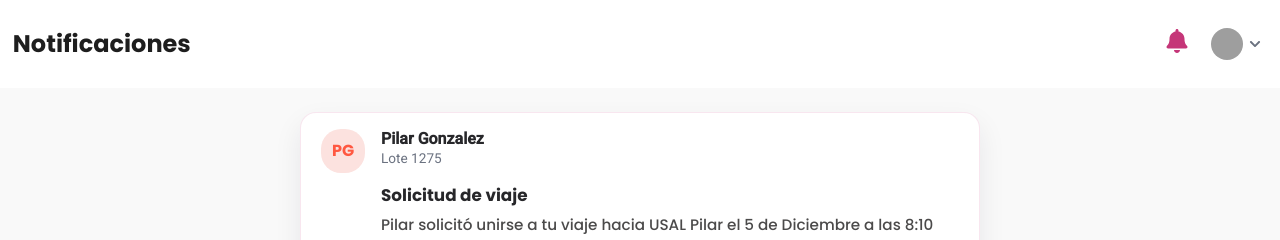
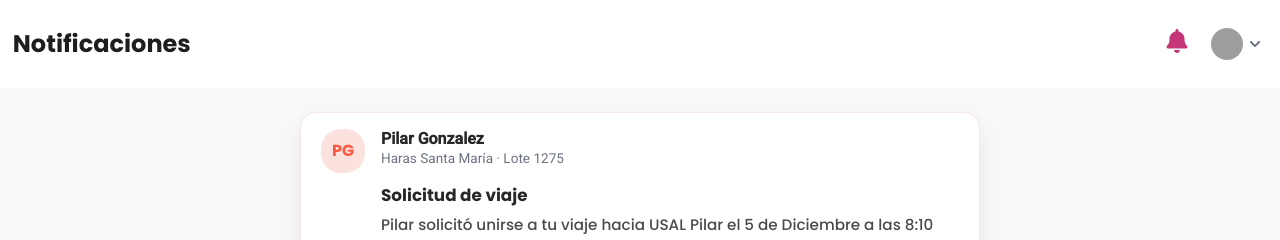
Before and after one commit to valenbarba/proyectoCarpooling, a React (Create React App) app: page /notificaciones in a window 1280 px wide. Shown: the top 240 px of the page. Built offline with nearby package versions, Linux system fonts and the light colour scheme; grey boxes are pictures that could not be loaded.

Commit message:
Normaliza datos de demostracion y reutiliza pasajeros

```diff
--- a/src/App.js
+++ b/src/App.js
@@ -23,15 +23,217 @@ const crearFechaRelativa = (diasDesdeHoy, horas, minutos) => {
   return fecha.toISOString();
 };
 
-const DATOS_DEMOSTRACION = {
-  barrio: {
-    nombre: "Haras Santa María",
+const PASAJEROS = {
+  sofiaGimenez: {
+    id: "pas-sofia",
+    nombre: "Sofía",
+    apellido: "Giménez",
+    avatar: "https://i.pravatar.cc/120?img=32",
+    barrio: "Haras Santa María",
+    lote: "1342",
+    telefono: "+54 9 11 4567-1234",
+    resenas: [
+      {
+        id: "res-sofia-1",
+        autor: "Martín F.",
+        comentario: "Muy puntual y respetuosa durante los viajes.",
       },
-  viajesDisponibles: [
       {
-      id: 1,
+        id: "res-sofia-2",
+        autor: "Laura P.",
+        comentario: "Siempre avisa con tiempo si surge algún cambio.",
+      },
+    ],
+  },
+  martinBustos: {
+    id: "pas-martin",
+    nombre: "Martín",
+    apellido: "Bustos",
+    avatar: "https://i.pravatar.cc/120?img=12",
+    barrio: "Haras Santa María",
+    lote: "1180",
+    telefono: "+54 9 11 4789-6654",
+    resenas: [
+      {
+        id: "res-martin-1",
+        autor: "Gonzalo H.",
+        comentario: "Buena comunicación y siempre llega con casco para la bici plegable.",
+      },
+      {
+        id: "res-martin-2",
+        autor: "Sofía G.",
+        comentario: "Compartimos viaje a diario, muy amable.",
+      },
+    ],
+  },
+  carlaNunez: {
+    id: "pas-carla",
+    nombre: "Carla",
+    apellido: "Nuñez",
+    barrio: "Haras Santa María",
+    lote: "1275",
+    telefono: "+54 9 11 5123-9087",
+    resenas: [
+      {
+        id: "res-carla-1",
+        autor: "Valentina R.",
+        comentario: "Siempre lleva mate y lo comparte con el grupo.",
+      },
+    ],
+  },
+  lauraSosa: {
+    id: "pas-laura",
+    nombre: "Laura",
+    apellido: "Sosa",
+    avatar: "https://i.pravatar.cc/120?img=5",
+    barrio: "Haras Santa María",
+    lote: "890",
+    telefono: "+54 9 11 4455-2266",
+    resenas: [
+      {
+        id: "res-laura-1",
+        autor: "Ignacio P.",
+        comentario: "Excelente compañera de viaje, muy organizada.",
+      },
+      {
+        id: "res-laura-2",
+        autor: "Carla N.",
+        comentario: "Siempre trae snacks para compartir.",
+      },
+    ],
+  },
+  gonzaloHerrera: {
+    id: "pas-gonzalo",
+    nombre: "Gonzalo",
+    apellido: "Herrera",
+    avatar: "https://i.pravatar.cc/120?img=39",
+    barrio: "Haras Santa María",
+    lote: "965",
+    telefono: "+54 9 11 4785-3344",
+    resenas: [
+      {
+        id: "res-gonzalo-1",
+        autor: "Martín B.",
+        comentario: "Siempre ayuda con el equipaje pesado.",
+      },
+    ],
+  },
+  elenaMartinez: {
+    id: "pas-elena",
+    nombre: "Elena",
+    apellido: "Martínez",
+    avatar: "https://i.pravatar.cc/120?img=16",
+    barrio: "Haras Santa María",
+    lote: "1042",
+    telefono: "+54 9 11 4332-9090",
+    resenas: [
+      {
+        id: "res-elena-1",
+        autor: "Valentina R.",
+        comentario: "Muy amable, suele compartir playlists.",
+      },
+    ],
+  },
+  diegoRossi: {
+    id: "pas-diego",
+    nombre: "Diego",
+    apellido: "Rossi",
+    avatar: "https://i.pravatar.cc/120?img=27",
+    barrio: "Haras Santa María",
+    lote: "765",
+    telefono: "+54 9 11 4556-7788",
+    resenas: [
+      {
+        id: "res-diego-1",
+        autor: "Laura S.",
+        comentario: "Siempre ofrece ayuda para coordinar la logística.",
+      },
+    ],
+  },
+  luciaQuintana: {
+    id: "pas-lucia",
+    nombre: "Lucía",
+    apellido: "Quintana",
+    avatar: "https://i.pravatar.cc/120?img=48",
+    barrio: "Haras Santa María",
+    lote: "810",
+    telefono: "+54 9 11 4677-2211",
+    resenas: [
+      {
+        id: "res-lucia-1",
+        autor: "Diego R.",
+        comentario: "Gran compañía, le encanta conversar de música.",
+      },
+    ],
+  },
+  pilarGonzalez: {
+    id: "pas-pilar",
+    nombre: "Pilar",
+    apellido: "Gonzalez",
+    barrio: "Haras Santa María",
+    lote: "1275",
+    telefono: "+54 9 11 4899-1188",
+    resenas: [
+      {
+        id: "res-pilar-1",
+        autor: "Laura S.",
+        comentario: "Excelente compañera de viaje, siempre avisa si se retrasa.",
+      },
+      {
+        id: "res-pilar-2",
+        autor: "Ignacio P.",
+        comentario: "Muy buena onda y respeta los horarios.",
+      },
+    ],
+  },
+  lautarMartinez: {
+    id: "cond-lautaro",
     nombre: "Lautaro",
-      sigla: "M",
+    apellido: "Martínez",
+    barrio: "Haras Santa María",
+    lote: "1190",
+    telefono: "+54 9 11 5012-8899",
+  },
+  anaSuarez: {
+    id: "cond-ana",
+    nombre: "Ana",
+    apellido: "Suarez",
+    barrio: "Haras Santa María",
+    lote: "1260",
+    telefono: "+54 9 11 4455-8899",
+  },
+  valentinaRuiz: {
+    id: "cond-valentina",
+    nombre: "Valentina",
+    apellido: "Ruiz",
+    barrio: "Haras Santa María",
+    lote: "1345",
+    telefono: "+54 9 11 4000-7788",
+  },
+  martinFernandez: {
+    id: "cond-martin",
+    nombre: "Martín",
+    apellido: "Fernández",
+    barrio: "Haras Santa María",
+    lote: "1080",
+    telefono: "+54 9 11 4789-1122",
+  },
+  lauraGimenez: {
+    id: "cond-laura-g",
+    nombre: "Laura",
+    apellido: "Gimenez",
+    barrio: "Haras Santa María",
+    lote: "990",
+    telefono: "+54 9 11 4111-2000",
+  },
+};
+
+const obtenerSigla = (persona) => persona?.nombre?.[0]?.toUpperCase() || "?";
+
+const VIAJES_DISPONIBLES_BASE = [
+  {
+    id: "disp-1",
+    conductorId: "lautarMartinez",
     destino: "USAL Pilar",
     fecha: "9 de Diciembre · 8:00 hrs",
     comentario: "Punto de encuentro en la entrada principal del barrio.",
@@ -39,9 +241,8 @@ const DATOS_DEMOSTRACION = {
     reviewsCount: 26,
   },
   {
-      id: 2,
-      nombre: "Ana",
-      sigla: "A",
+    id: "disp-2",
+    conductorId: "anaSuarez",
     destino: "Plaza Italia",
     fecha: "8 de Diciembre · 17:00 hrs",
     precio: "$1800 / asiento",
@@ -50,9 +251,8 @@ const DATOS_DEMOSTRACION = {
     reviewsCount: 18,
   },
   {
-      id: 3,
-      nombre: "Valentina",
-      sigla: "V",
+    id: "disp-3",
+    conductorId: "valentinaRuiz",
     destino: "Escobar centro",
     fecha: "6 de Diciembre · 9:00",
     precio: "$1500 / asiento",
@@ -60,78 +260,21 @@ const DATOS_DEMOSTRACION = {
     rating: 5,
     reviewsCount: 32,
   },
-  ],
-  viajesPropios: [
+];
+
+const VIAJES_PROPIOS_BASE = [
   {
     id: "prop-1",
     destino: "USAL Pilar",
     fecha: crearFechaRelativa(2, 8, 15),
     puntoEncuentro: "Garita Norte - Lote 1260",
     direccion: "Champagnat 1599",
-      pasajerosConfirmados: 2,
     capacidadTotal: 3,
     notas: "Salgo puntual, llevar cambio si necesitan pagar en efectivo.",
     pasajeros: [
-        {
-          id: "prop-1-p1",
-          nombre: "Sofía",
-          apellido: "Giménez",
-          avatar: "https://i.pravatar.cc/120?img=32",
-          estado: "aceptado",
-          barrio: "Haras Santa María",
-          lote: "1342",
-          telefono: "+54 9 11 4567-1234",
-          resenas: [
-            {
-              id: "prop-1-p1-r1",
-              autor: "Martín F.",
-              comentario: "Muy puntual y respetuosa durante los viajes.",
-            },
-            {
-              id: "prop-1-p1-r2",
-              autor: "Laura P.",
-              comentario: "Siempre avisa con tiempo si surge algún cambio.",
-            },
-          ],
-        },
-        {
-          id: "prop-1-p2",
-          nombre: "Martín",
-          apellido: "Bustos",
-          avatar: "https://i.pravatar.cc/120?img=12",
-          estado: "pendiente",
-          barrio: "Haras Santa María",
-          lote: "1180",
-          telefono: "+54 9 11 4789-6654",
-          resenas: [
-            {
-              id: "prop-1-p2-r1",
-              autor: "Gonzalo H.",
-              comentario: "Buena comunicación y siempre llega con casco para la bici plegable.",
-            },
-            {
-              id: "prop-1-p2-r2",
-              autor: "Sofía G.",
-              comentario: "Compartimos viaje a diario, muy amable.",
-            },
-          ],
-        },
-        {
-          id: "prop-1-p3",
-          nombre: "Carla",
-          apellido: "Nuñez",
-          estado: "pendiente",
-          barrio: "Haras Santa María",
-          lote: "1275",
-          telefono: "+54 9 11 5123-9087",
-          resenas: [
-            {
-              id: "prop-1-p3-r1",
-              autor: "Valentina R.",
-              comentario: "Siempre lleva mate y lo comparte con el grupo.",
-            },
-          ],
-        },
+      { id: "sofiaGimenez", estado: "aceptado" },
+      { id: "martinBustos", estado: "pendiente" },
+      { id: "carlaNunez", estado: "pendiente" },
     ],
   },
   {
@@ -140,66 +283,12 @@ const DATOS_DEMOSTRACION = {
     fecha: crearFechaRelativa(-4, 17, 30),
     puntoEncuentro: "Club House - Estacionamiento",
     direccion: "Tapia de Cruz 376, Escobar",
-      pasajerosConfirmados: 3,
     capacidadTotal: 4,
     notas: "Gracias por avisar si se retrasan. Tengo lugar para equipaje chico.",
     pasajeros: [
-        {
-          id: "prop-2-p1",
-          nombre: "Laura",
-          apellido: "Sosa",
-          avatar: "https://i.pravatar.cc/120?img=5",
-          estado: "aceptado",
-          barrio: "Haras Santa María",
-          lote: "890",
-          telefono: "+54 9 11 4455-2266",
-          resenas: [
-            {
-              id: "prop-2-p1-r1",
-              autor: "Ignacio P.",
-              comentario: "Excelente compañera de viaje, muy organizada.",
-            },
-            {
-              id: "prop-2-p1-r2",
-              autor: "Carla N.",
-              comentario: "Siempre trae snacks para compartir.",
-            },
-          ],
-        },
-        {
-          id: "prop-2-p2",
-          nombre: "Gonzalo",
-          apellido: "Herrera",
-          avatar: "https://i.pravatar.cc/120?img=39",
-          estado: "aceptado",
-          barrio: "Haras Santa María",
-          lote: "965",
-          telefono: "+54 9 11 4785-3344",
-          resenas: [
-            {
-              id: "prop-2-p2-r1",
-              autor: "Martín B.",
-              comentario: "Siempre ayuda con el equipaje pesado.",
-            },
-          ],
-        },
-        {
-          id: "prop-2-p3",
-          nombre: "Elena",
-          apellido: "Martínez",
-          avatar: "https://i.pravatar.cc/120?img=16",
-          estado: "pendiente",
-          barrio: "Haras Santa María",
-          lote: "1042",
-          telefono: "+54 9 11 4332-9090",
-          resenas: [
-            {
-              id: "prop-2-p3-r1",
-              autor: "Valentina R.",
-              comentario: "Muy amable, suele compartir playlists.",
-            },
-          ],
-        },
+      { id: "lauraSosa", estado: "aceptado" },
+      { id: "gonzaloHerrera", estado: "aceptado" },
+      { id: "elenaMartinez", estado: "pendiente" },
     ],
   },
   {
@@ -208,83 +297,64 @@ const DATOS_DEMOSTRACION = {
     fecha: crearFechaRelativa(4, 6, 45),
     puntoEncuentro: "Entrada principal - Portón Sur",
     direccion: "Reconquista 199, C1003 Cdad. Autónoma de Buenos Aires",
-      pasajerosConfirmados: 1,
     capacidadTotal: 3,
     notas: "Puedo desviar hasta la colectora si alguien lo necesita.",
     pasajeros: [
-        {
-          id: "prop-3-p1",
-          nombre: "Diego",
-          apellido: "Rossi",
-          avatar: "https://i.pravatar.cc/120?img=27",
-          estado: "aceptado",
-          barrio: "Haras Santa María",
-          lote: "765",
-          telefono: "+54 9 11 4556-7788",
-          resenas: [
-            {
-              id: "prop-3-p1-r1",
-              autor: "Laura S.",
-              comentario: "Siempre ofrece ayuda para coordinar la logística.",
-            },
+      { id: "diegoRossi", estado: "aceptado" },
+      { id: "luciaQuintana", estado: "pendiente" },
     ],
   },
-        {
-          id: "prop-3-p2",
-          nombre: "Lucía",
-          apellido: "Quintana",
-          avatar: "https://i.pravatar.cc/120?img=48",
-          estado: "pendiente",
-          barrio: "Haras Santa María",
-          lote: "810",
-          telefono: "+54 9 11 4677-2211",
-          resenas: [
-            {
-              id: "prop-3-p2-r1",
-              autor: "Diego R.",
-              comentario: "Gran compañía, le encanta conversar de música.",
-            },
-          ],
-        },
-      ],
-    },
-  ],
-  viajesAjenos: [
+];
+
+const VIAJES_AJENOS_BASE = [
   {
     id: "aj-1",
+    conductorId: "martinFernandez",
     destino: "CABA - Obelisco",
     fecha: crearFechaRelativa(7, 7, 0),
     puntoEncuentro: "Rotonda Principal",
     direccion: "Av. Corrientes, C1035 Cdad. Autónoma de Buenos Aires",
-      conductor: "Martín Fernández",
     asientoReservado: "Asiento 2 de 3",
     notas: "Paso por la entrada 6:50 hrs. Porfavor sean puntuales",
     estadoSolicitud: "pendiente",
   },
   {
     id: "aj-2",
+    conductorId: "valentinaRuiz",
     destino: "Pilar Centro",
     fecha: crearFechaRelativa(-2, 19, 10),
     puntoEncuentro: "Garita Sur",
     direccion: "Estanislao López 525, Pilar",
-      conductor: "Valentina Ruiz",
     asientoReservado: "Asiento 1 de 4",
     notas: "Gran viaje, conducción muy segura.",
     estadoSolicitud: "confirmada",
   },
   {
     id: "aj-3",
+    conductorId: "lauraGimenez",
     destino: "Colegio Belgrano Escobar",
     fecha: crearFechaRelativa(4, 7, 30),
     puntoEncuentro: "Playón Deportivo",
     direccion: "Juan P. Asborno, Belén de Escobar.",
-      conductor: "Laura Gimenez",
     asientoReservado: "Asiento 3 de 3",
     notas: "Dejo a los chicos en la entrada y espero a que entren.",
     estadoSolicitud: "confirmada",
   },
-  ],
-  notificaciones: [
+];
+
+const SOLICITUDES_BASE = [
+  {
+    id: "sol-1",
+    titulo: "Solicitud de viaje",
+    descripcion:
+      "Pilar solicitó unirse a tu viaje hacia USAL Pilar el 5 de Diciembre a las 8:10 hrs.",
+    icono: FiUsers,
+    viajeId: "prop-1",
+    pasajeroId: "pilarGonzalez",
+  },
+];
+
+const NOTIFICACIONES_BASE = [
   {
     id: 1,
     titulo: "Reserva confirmada",
@@ -306,38 +376,62 @@ const DATOS_DEMOSTRACION = {
       "Tu viaje compartido con Laura hacia USAL Pilar parte hoy a las 16:45 hs. Recordá ser puntual.",
     icono: FiBell,
   },
-  ],
-  solicitudes: [
-    {
-      id: "sol-1",
-      titulo: "Solicitud de viaje",
-      descripcion:
-        "Pilar solicitó unirse a tu viaje hacia USAL Pilar el 5 de Diciembre a las 8:10 hrs.",
-      icono: FiUsers,
-      viajeId: "prop-1",
-      pasajero: {
-        id: "pas-987",
-        nombre: "Pilar",
-        apellido: "Gonzalez",
+];
 
+const mapPasajeros = (pasajeros) =>
+  pasajeros.map(({ id, estado }) => ({ ...PASAJEROS[id], estado }));
 
-        lote: "1275",
-        telefono: "+54 9 11 4899-1188",
-        resenas: [
-          {
-            id: "pas-987-r1",
-            autor: "Laura S.",
-            comentario: "Excelente compañera de viaje, siempre avisa si se retrasa.",
-          },
-          {
-            id: "pas-987-r2",
-            autor: "Ignacio P.",
-            comentario: "Muy buena onda y respeta los horarios.",
-          },
-        ],
-      },
-    },
-  ],
+const viajesDisponibles = VIAJES_DISPONIBLES_BASE.map((viaje) => {
+  const conductor = PASAJEROS[viaje.conductorId];
+  return {
+    ...viaje,
+    nombre: conductor?.nombre,
+    apellido: conductor?.apellido,
+    sigla: obtenerSigla(conductor),
+    avatar: conductor?.avatar,
+    barrio: conductor?.barrio,
+    lote: conductor?.lote,
+    telefono: conductor?.telefono,
+    resenas: conductor?.resenas,
+  };
+});
+
+const viajesPropios = VIAJES_PROPIOS_BASE.map((viaje) => {
+  const pasajeros = mapPasajeros(viaje.pasajeros);
+  const pasajerosConfirmados = pasajeros.filter((p) => p.estado === "aceptado").length;
+
+  return {
+    ...viaje,
+    pasajeros,
+    pasajerosConfirmados,
+  };
+});
+
+const viajesAjenos = VIAJES_AJENOS_BASE.map((viaje) => {
+  const conductor = PASAJEROS[viaje.conductorId];
+  const nombreConductor = conductor
+    ? `${conductor.nombre} ${conductor.apellido || ""}`.trim()
+    : "Conductor";
+
+  return {
+    ...viaje,
+    conductor: nombreConductor,
+    contactoConductor: conductor?.telefono,
+  };
+});
+
+const solicitudes = SOLICITUDES_BASE.map((solicitud) => ({
+  ...solicitud,
+  pasajero: PASAJEROS[solicitud.pasajeroId],
+}));
+
+const DATOS_DEMOSTRACION = {
+  barrio: { nombre: "Haras Santa María" },
+  viajesDisponibles,
+  viajesPropios,
+  viajesAjenos,
+  notificaciones: NOTIFICACIONES_BASE,
+  solicitudes,
 };
 
 // Componente interno que contiene la definición de todas las rutas de la aplicación.
```
Lines whose indentation alone changed are shown as unchanged.
